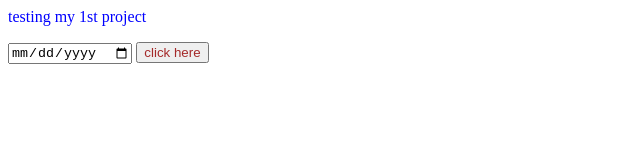
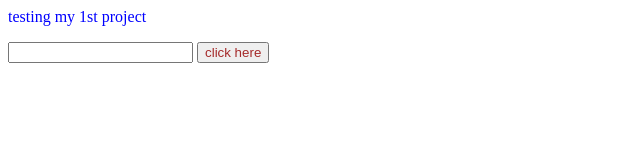
Before and after one commit to renukakukala/Basics, a plain HTML site: page index.html in a window 1280 px wide. Shown: the whole page, without its empty margins (0-640 px from the left). Drawn offline with Linux system fonts and the light colour scheme.

Commit message:
sample project

```diff
--- a/index.html
+++ b/index.html
@@ -5,7 +5,7 @@
 
   <body>
     <p style="color: blue;">testing my 1st project</p>
-    <input type="date">
+    <input type="text">
     <button style="color: brown;">click here</button>
 
   </body>
```
